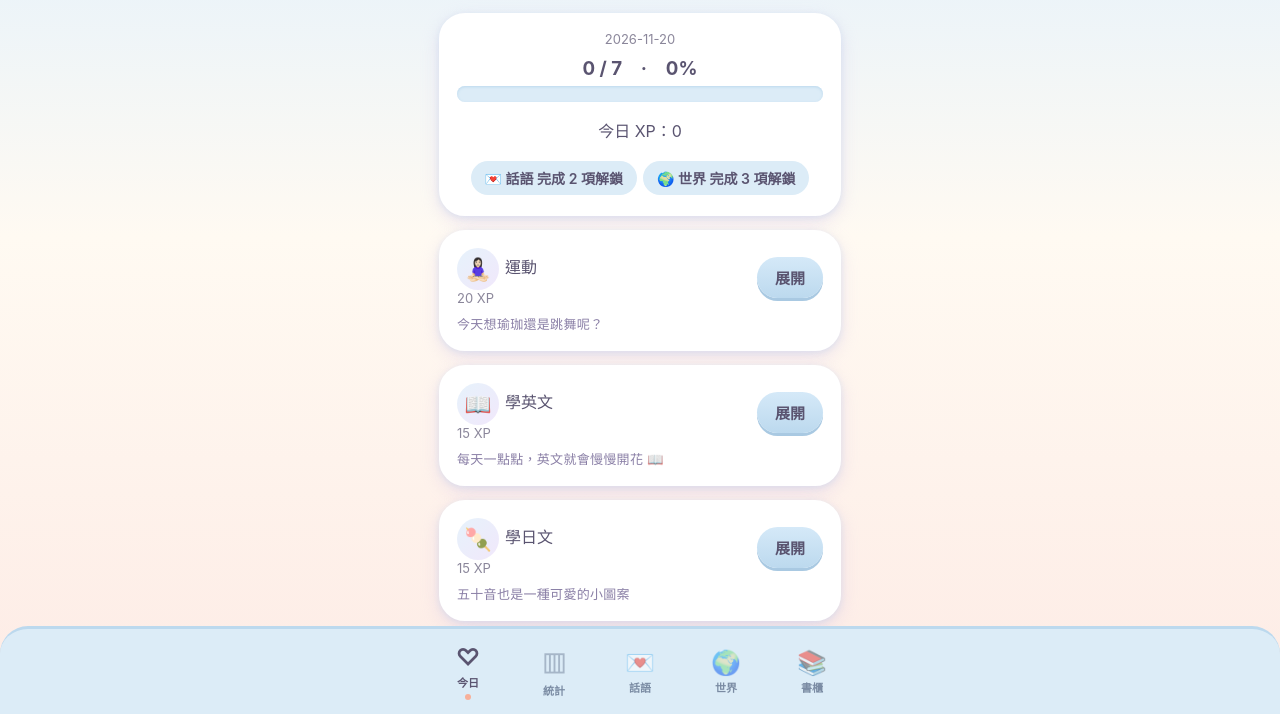
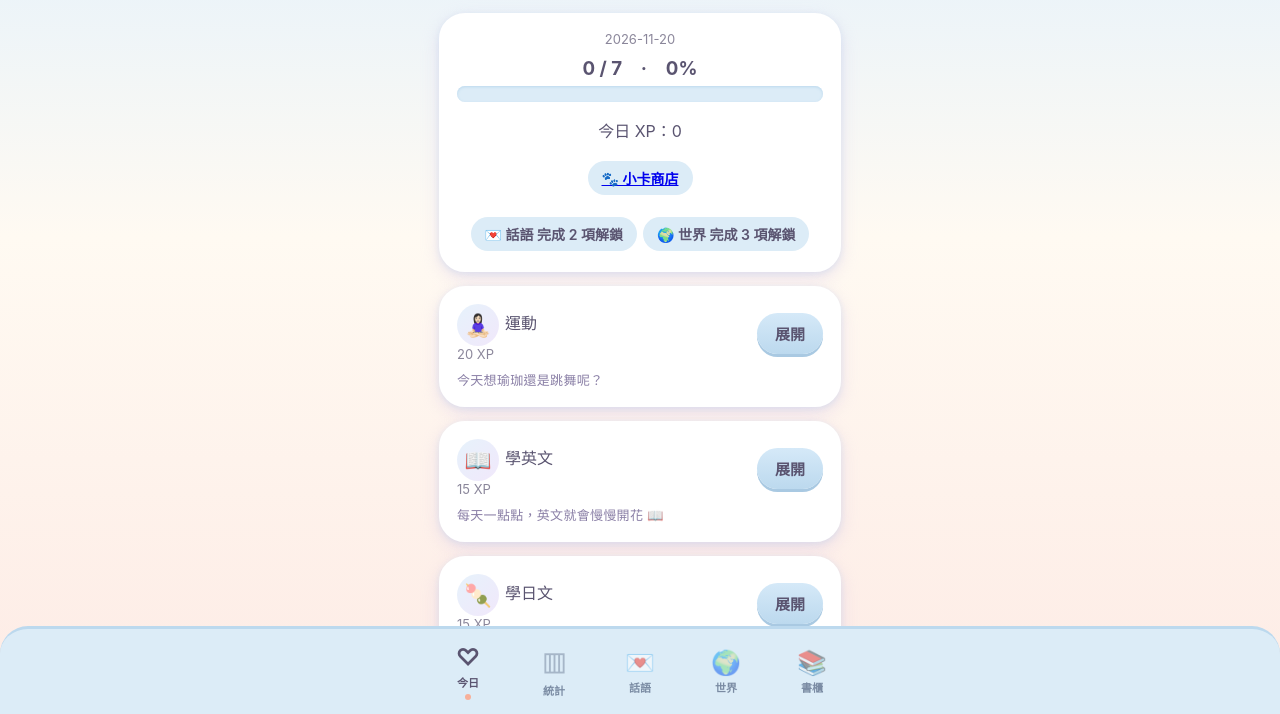
Before and after one commit to caridee88/bloom-daily, a plain HTML site: page index.html in a window 1280 px wide. Shown: the part 84-798 px from the top of the page. Drawn offline with Linux system fonts and the light colour scheme.

Commit message:
Update index.html

```diff
--- a/index.html
+++ b/index.html
@@ -110,6 +110,7 @@ function vToday(){
  const n=count(),p=Math.round(n/7*100);
  let html='<h2>Bloom Daily ♡</h2><div class="card c"><div class="sm">'+key()+'</div><h3>'+n+' / 7　·　'+p+'%</h3>'
  +'<div class="bar"><i style="width:'+p+'%"></i></div><p>今日 XP：'+xp()+'</p>'
+  +'<p><a class="chip" href="./card-shop/">🐾 小卡商店</a></p>'
  +'<span class="chip '+(n>=2?'on':'')+'">💌 話語 '+(n>=2?'已解鎖':'完成 2 項解鎖')+'</span>'
  +'<span class="chip '+(n>=3?'on':'')+'">🌍 世界 '+(n>=3?'已解鎖':'完成 3 項解鎖')+'</span></div>';
  HABITS.forEach(h=>{
```
